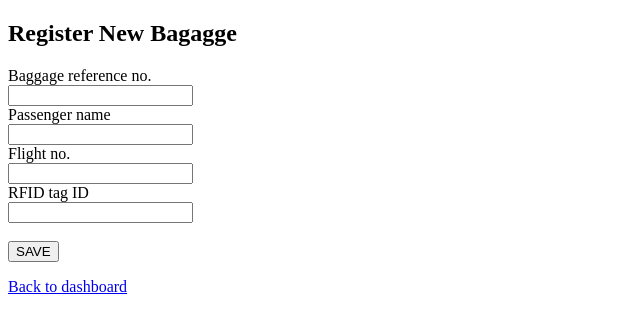
After one commit to Bitok-2/baggage-tracker, a Flask app: page /register in a window 1280 px wide. The commit adds this page. Shown: the top 333 px of the page, without its empty margins (0-640 px from the left). Run offline with Flask 3, Linux system fonts and the light colour scheme; the visitor is signed in with stand-in values (Sample User, id 1).

Commit message:
baggage registration

```diff
--- a/app.py
+++ b/app.py
@@ -84,6 +84,31 @@ def logout():
     return redirect(url_for("login"))
 
 
+@app.route("/register", methods=["GET", "POST"])
+def register():
+    if "user_id" not in session:
+        return redirect(url_for("login"))
+    if request.method == "POST":
+        reference_no = request.form.get("reference_no", "").strip()
+        passenger_name = request.form.get("passenger_name", "").strip()
+        flight_no = request.form.get("flight_no", "").strip()
+        rfid_tag_id = request.form.get("rfid_tag_id", "").strip()
+
+        if not all([reference_no, passenger_name, flight_no, rfid_tag_id]):
+            flash("All fields are required.")
+        elif Baggage.query.filter_by(reference_no=reference_no).first():
+            flash("That baggage reference number already exists.")
+        elif Baggage.query.filter_by(rfid_tag_id=rfid_tag_id).first():
+            flash("That RFID tag is already assigned to another bag.")
+        else:
+            bag = Baggage(reference_no=reference_no, passenger_name=passenger_name, flight_no=flight_no, rfid_tag_id=rfid_tag_id)
+            db.session.add(bag)
+            db.session.commit()
+            flash("Baggage" + reference_no + "registered.")
+            return redirect(url_for("register"))
+    return render_template("register.html")
+
+
 
 @app.route("/dbtest")
 def dbtest():
--- a/templates/dashboard.html
+++ b/templates/dashboard.html
@@ -8,6 +8,7 @@
 <body>
     <h2>Staff Dashboard</h2>
     <p>Welcome, {{ name }}</p>
+    <p><a href="{{ url_for('register') }}">Register baggage</a></p>
     <form method="POST" action="/logout">
         <button type="submit">LOGOUT</button>
     </form>
--- /dev/null
+++ b/templates/register.html
@@ -0,0 +1,30 @@
+<!DOCTYPE html>
+<html lang="en">
+<head>
+    <meta charset="UTF-8">
+    <meta name="viewport" content="width=device-width, initial-scale=1.0">
+    <title>Baggage Registration</title>
+</head>
+<body>
+    <h2>Register New Bagagge</h2>
+    {% with messages = get_flashed_messages() %}
+    {% for message in messages %}
+    <p>{{ message}}</p>
+    {% endfor %}
+    {% endwith %}
+
+    <form method="POST">
+        <label for="reference_no">Baggage reference no.</label><br>
+        <input type="text" id="reference_no" name="reference_no" required><br>
+        <label for="passenger_name">Passenger name</label><br>
+        <input type="text" id="passenger_name" name="passenger_name" required><br>
+        <label for="flight_no">Flight no.</label><br>
+        <input type="text" id="flight_no" name="flight_no" required><br>
+        <label for="rfid_tag_id">RFID tag ID</label><br>
+        <input type="text" id="rfid_tag_id" name="rfid_tag_id" required><br><br>
+        <button type="submit">SAVE</button>
+    </form>
+
+    <p><a href="{{ url_for('dashboard') }}">Back to dashboard</a></p>
+</body>
+</html>
```
